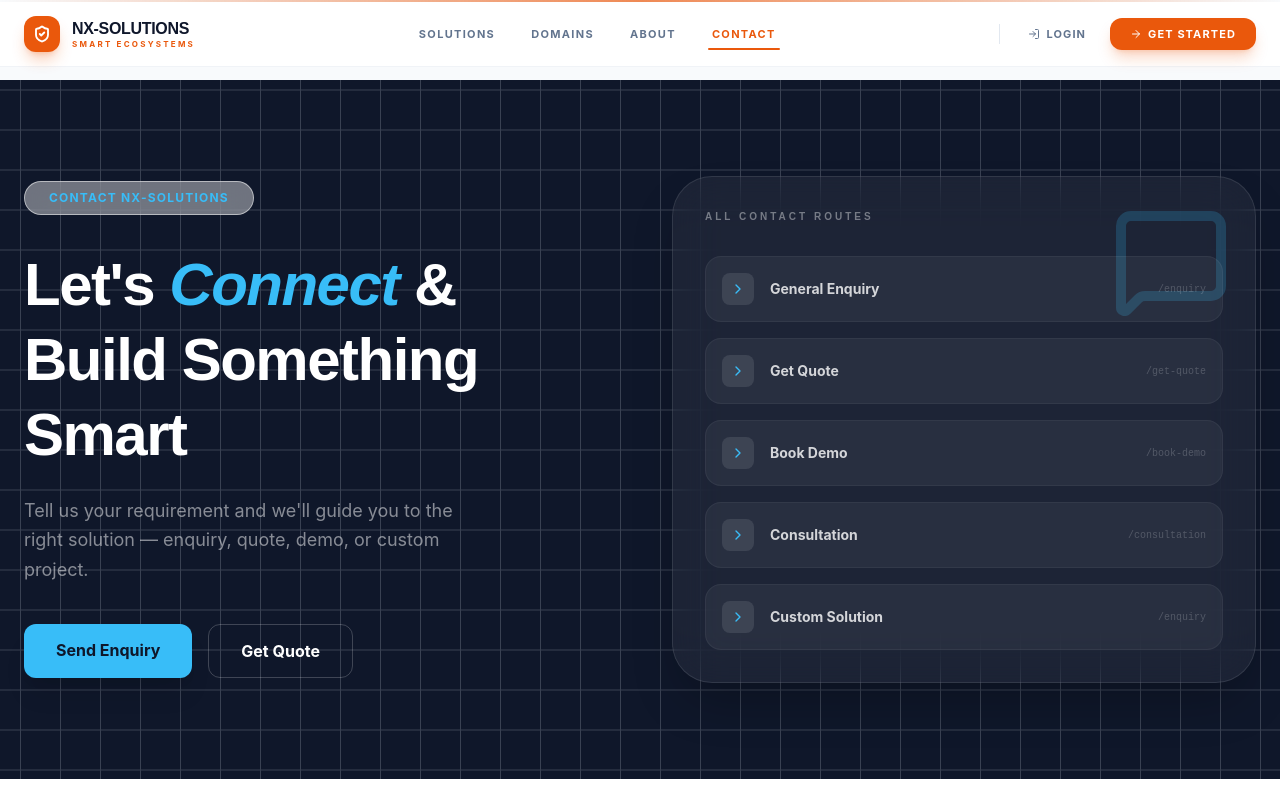
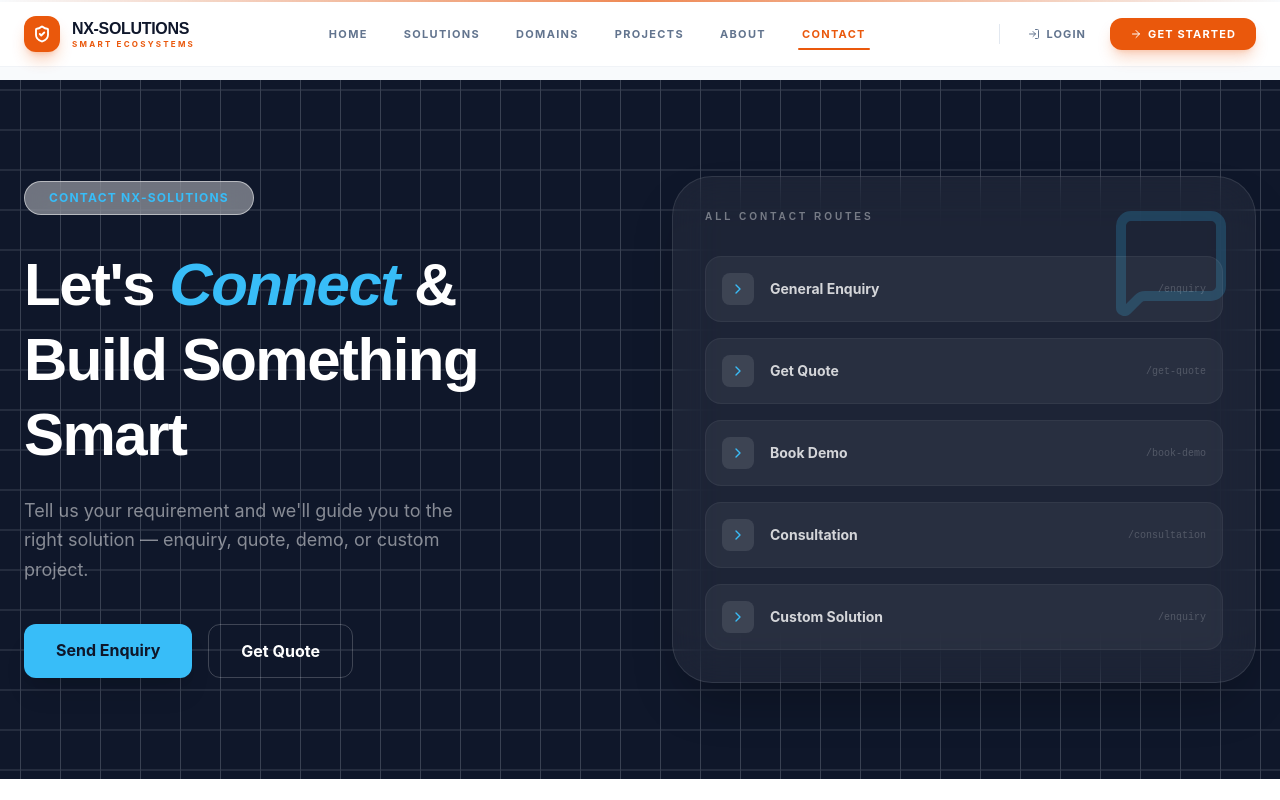
Before and after one commit to deepanshu076/NxSolution, a React (Vite) app: page /contact in a window 1280 px wide. Shown: the top 800 px of the page. Built offline with nearby package versions, Linux system fonts and the light colour scheme.

Commit message:
fix: add missing Home and Projects links to Navbar

```diff
--- a/src/components/layout/Navbar.tsx
+++ b/src/components/layout/Navbar.tsx
@@ -5,8 +5,10 @@ import { useAuth } from "@/src/lib/AuthContext";
 import { motion, AnimatePresence } from "motion/react";
 
 const navLinks = [
+  { name: "Home",      path: "/"          },
   { name: "Solutions", path: "/solutions" },
   { name: "Domains",   path: "/domains"   },
+  { name: "Projects",  path: "/projects"  },
   { name: "About",     path: "/about"     },
   { name: "Contact",   path: "/contact"   },
 ];
@@ -66,7 +68,9 @@ export default function Navbar() {
             {/* ── Center nav links ── */}
             <nav className="hidden lg:flex items-center gap-1">
               {navLinks.map((link) => {
-                const isActive = location.pathname.startsWith(link.path);
+                const isActive = link.path === "/"
+                  ? location.pathname === "/"
+                  : location.pathname.startsWith(link.path);
                 return (
                   <Link
                     key={link.name}
@@ -213,10 +217,14 @@ export default function Navbar() {
             className="lg:hidden overflow-hidden bg-white border-t border-slate-200"
           >
             <div className="container mx-auto px-6 py-3 flex flex-col gap-0.5">
-              <MobileNavLink to="/" label="Home" active={location.pathname === "/"} onClick={() => setIsOpen(false)} />
-              {navLinks.map((l) => (
-                <MobileNavLink key={l.name} to={l.path} label={l.name} active={location.pathname.startsWith(l.path)} onClick={() => setIsOpen(false)} />
-              ))}
+              {navLinks.map((l) => {
+                const isActive = l.path === "/"
+                  ? location.pathname === "/"
+                  : location.pathname.startsWith(l.path);
+                return (
+                  <MobileNavLink key={l.name} to={l.path} label={l.name} active={isActive} onClick={() => setIsOpen(false)} />
+                );
+              })}
               <div className="flex gap-3 mt-4 pt-4 border-t border-slate-100">
                 <Link
                   to="/login"
```
